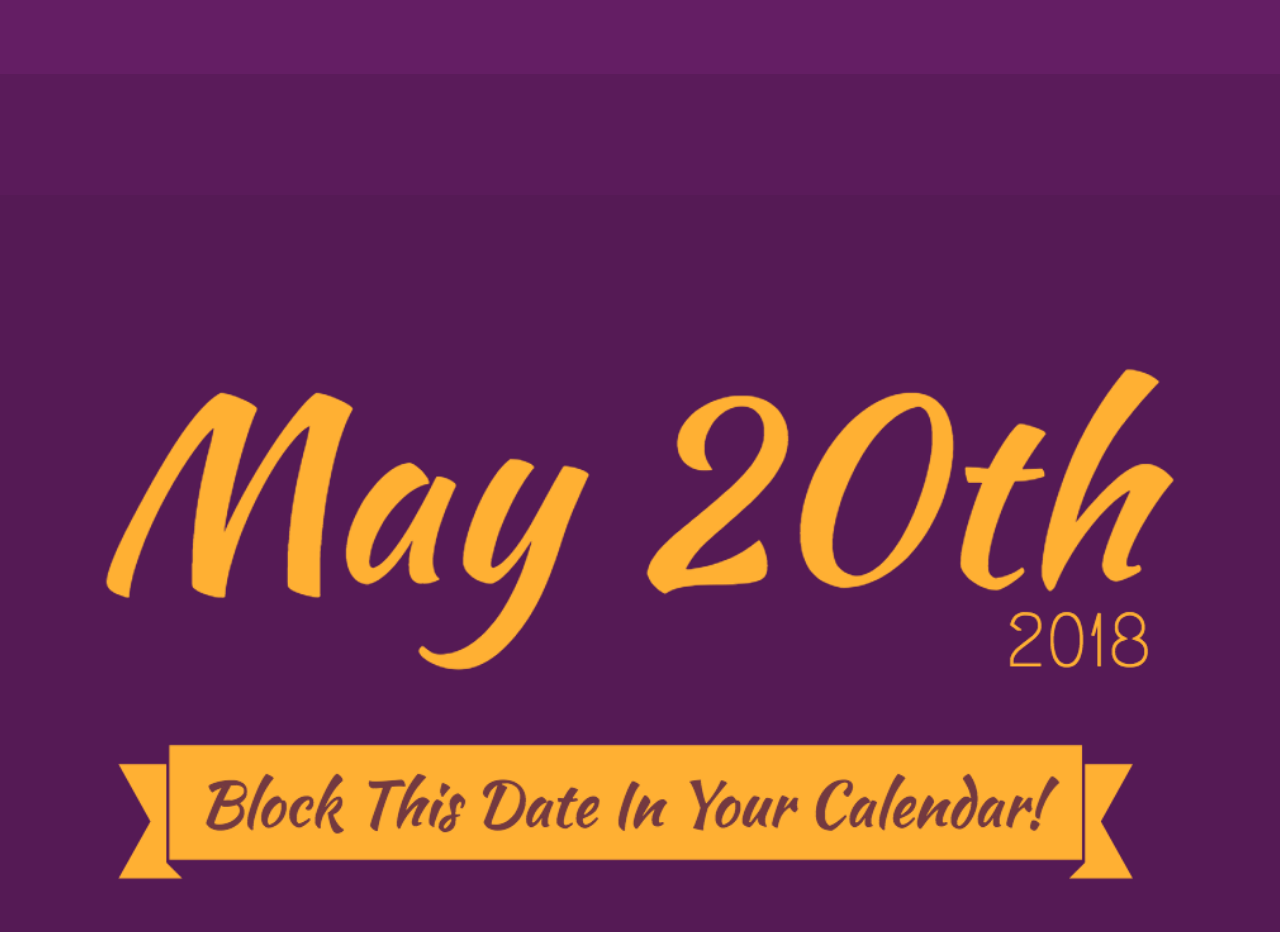
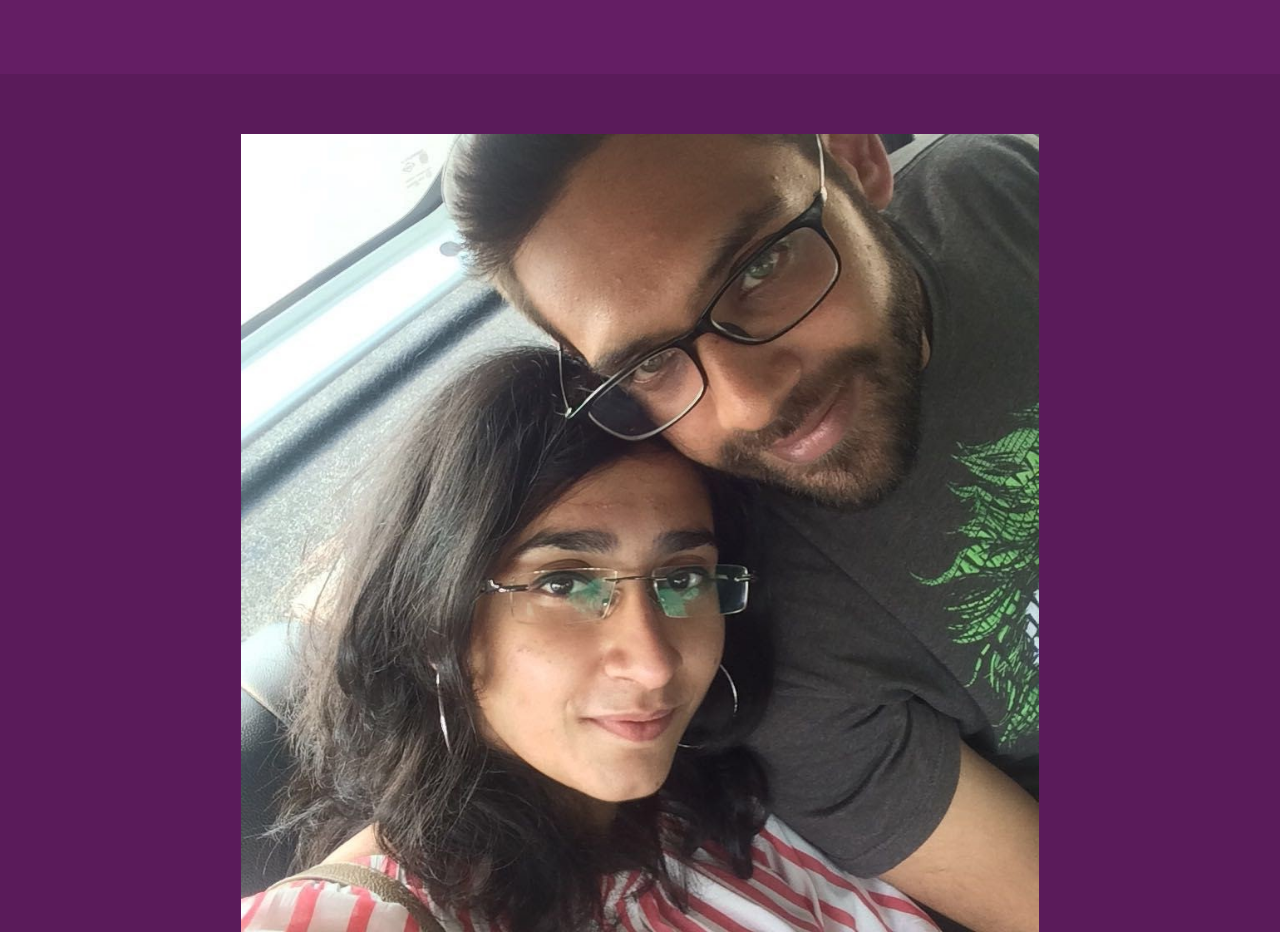
Before and after one commit to theraghavbhasin/ShikharWedsNandita, a plain HTML site: page index.html in a window 1280 px wide. Shown: the part 660-1592 px from the top of the page. Drawn offline with Linux system fonts and the light colour scheme.

Commit message:
img Show
Show hidden image.

```diff
--- a/index.html
+++ b/index.html
@@ -111,7 +111,7 @@ gtag('config', 'UA-59933281-6');
         <div class="container">
             <div class="row">
                 <div class="col-lg-12">
-                  <!--<img src="img/theCouple.jpg" style="width:70%;">-->
+                  <img src="img/theCouple.jpg" style="width:70%;">
                 </div>
             </div>
         </div>
```
